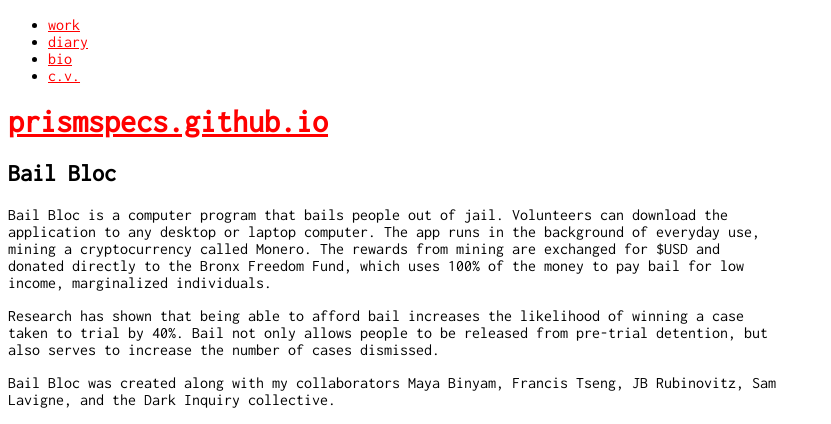
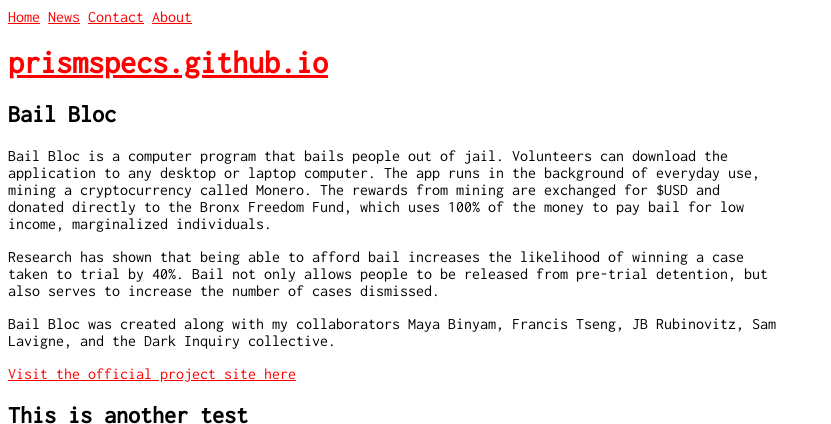
Before and after one commit to prismspecs/prismspecs.github.io, a Jekyll site: the page built from index.md, in a window 1280 px wide and 900 px high, cut to the strip 0-424 px from the top of the window. Shown: the whole strip, without its empty margins (0-831 px from the left). Built offline with Jekyll 4.4.1, drawn with Linux system fonts in a browser that asks for light colours; our own code applies the rules of GitHub Pages for plain Markdown files; a script that is not in the unit is left out.

Commit message:
Updated default.html.

```diff
--- a/_layouts/default.html
+++ b/_layouts/default.html
@@ -16,14 +16,15 @@
 
 <body>
 	<div class="wrapper">
-		<nav class="horizontal-menu">
-			<ul>
-				<li><a href="#">work</a></li>
-				<li><a href="#">diary</a></li>
-				<li><a href="#">bio</a></li>
-				<li><a href="#">c.v.</a></li>
-			</ul>
-		</nav>
+		<div class="topnav" id="myTopnav">
+  <a href="#home" class="active">Home</a>
+  <a href="#news">News</a>
+  <a href="#contact">Contact</a>
+  <a href="#about">About</a>
+  <a href="javascript:void(0);" class="icon" onclick="myFunction()">
+    <i class="fa fa-bars"></i>
+  </a>
+</div>
 		<header>
 			<h1><a href="{{ "/" | absolute_url }}">{{ site.title | default: site.github.repository_name }}</a></h1>
 
```
